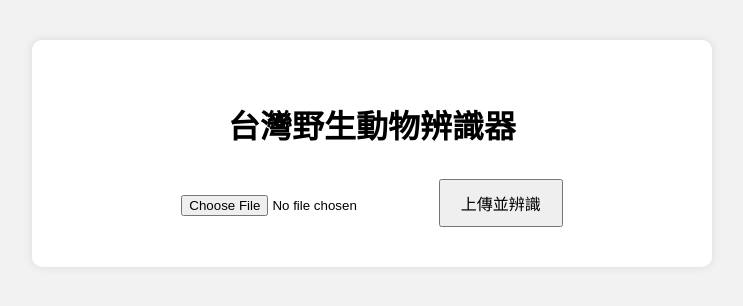
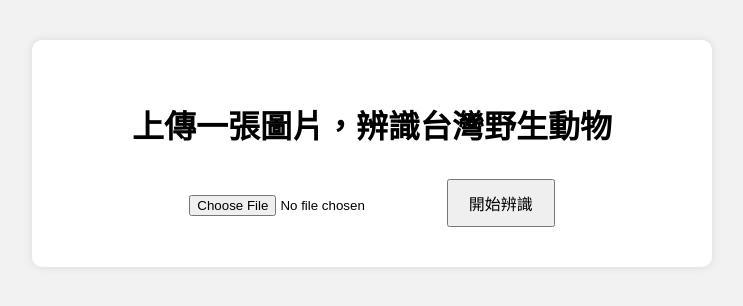
Before and after one commit to proudfish07/babybird_identify, a Flask app: page / in a window 1280 px wide. Shown: the top 306 px of the page, without its empty margins (268-1011 px from the left). Run offline with Flask 3, Linux system fonts and the light colour scheme.

Commit message:
Update index.html

```diff
--- a/templates/index.html
+++ b/templates/index.html
@@ -2,20 +2,19 @@
 <html lang="zh-TW">
 <head>
     <meta charset="UTF-8">
-    <title>野生動物辨識器</title>
+    <title>野生動物辨識</title>
     <link rel="stylesheet" href="{{ url_for('static', filename='style.css') }}">
 </head>
 <body>
     <div class="container">
-        <h1>台灣野生動物辨識器</h1>
+        <h1>上傳一張圖片，辨識台灣野生動物</h1>
         <form action="/predict" method="post" enctype="multipart/form-data">
-            <input type="file" name="image">
-            <button type="submit">上傳並辨識</button>
+            <input type="file" name="image" accept="image/*" required>
+            <button type="submit">開始辨識</button>
         </form>
-
         {% if result_image %}
         <h2>辨識結果：</h2>
-        <img src="{{ url_for('static', filename='output.jpg') }}" alt="辨識結果">
+        <img src="{{ url_for('static_files', filename=result_image) }}" width="640">
         {% endif %}
     </div>
 </body>
```
